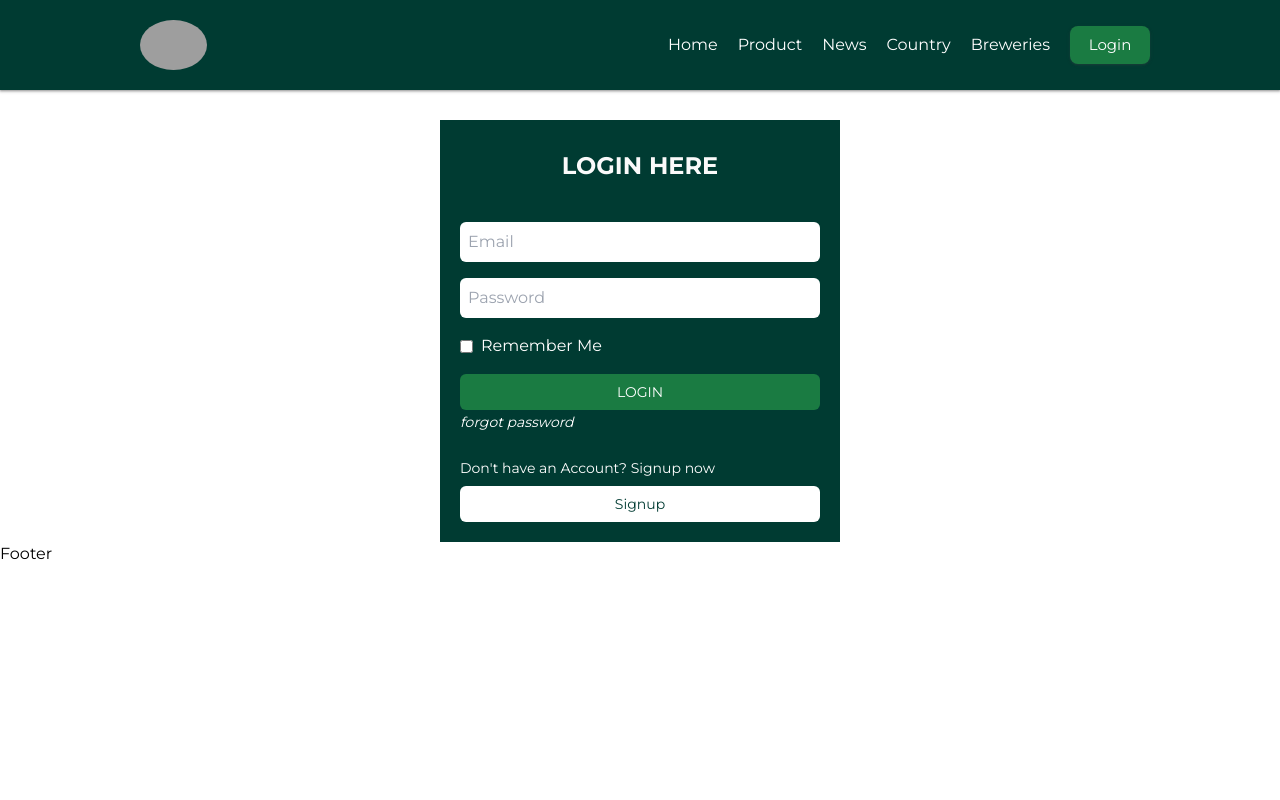
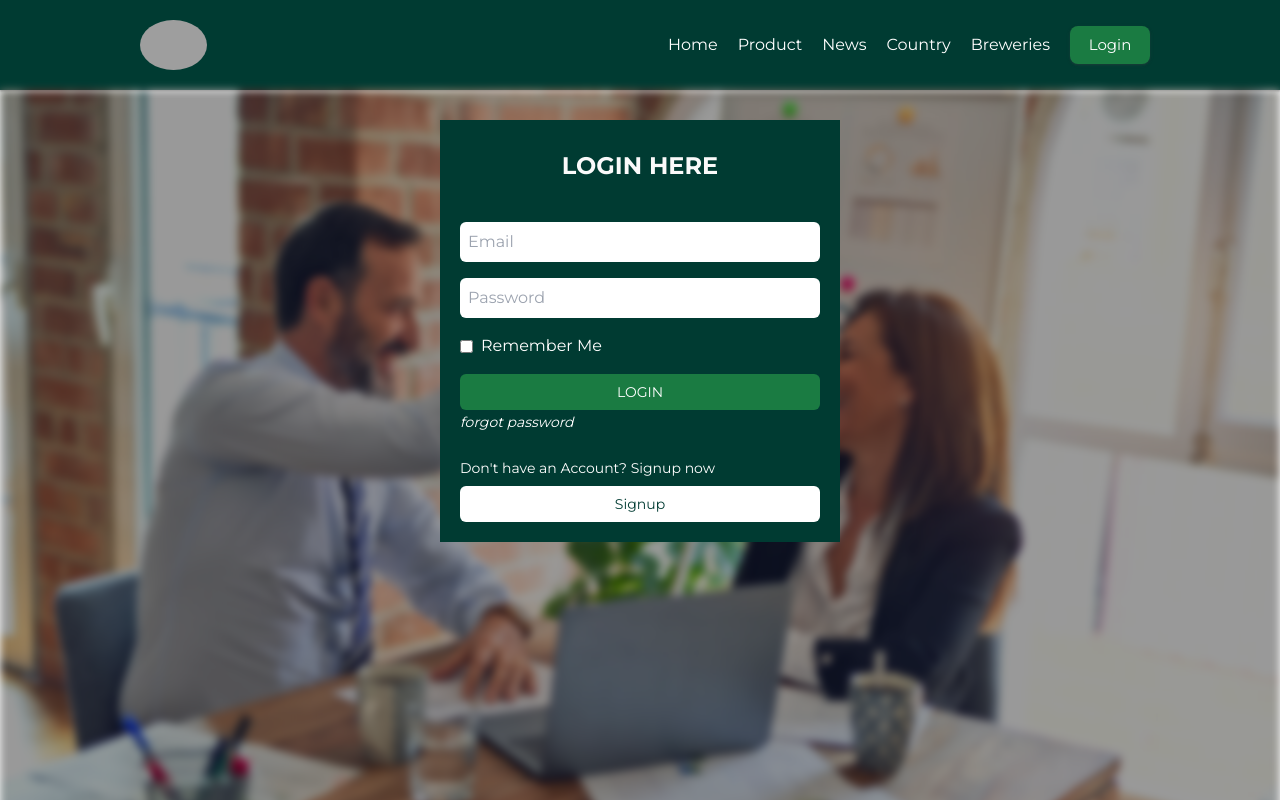
Before and after one commit to olakved/e-commerce, a React (Vite) app: page /login in a window 1280 px wide. Shown: the top 800 px of the page. Built offline with nearby package versions, Linux system fonts and the light colour scheme; grey boxes are pictures that could not be loaded.

Commit message:
corrections

```diff
--- a/src/pages/Login/index.jsx
+++ b/src/pages/Login/index.jsx
@@ -1,8 +1,8 @@
 import React from "react";
 import { Link } from "react-router-dom";
-import axios from "axios";
 import { useForm } from "react-hook-form";
 import { useNavigate } from "react-router-dom";
+import bgImg from "../../assets/signupBg.jpg";
 
 function LoginPage() {
   const patternCheck = /^\w+([\.-]?\w+)*@\w+([\.-]?\w+)*(\.\w{2,3})+$/;
@@ -36,8 +36,12 @@ function LoginPage() {
   };
 
   return (
-    <div className="flex justify-center ">
-      <div className="bg-[#003b32]  w-[400px] mt-[30px] flex items-center flex-col">
+    <div className="flex justify-center h-full sm:h-screen">
+      <div className="w-full h-full relative blur-sm">
+        <img src={bgImg} alt="" className="relative" />
+        <div className="bg-black/40 w-full h-full absolute top-0"></div>
+      </div>
+      <div className="bg-[#003b32]  w-[400px] mt-[30px] flex items-center flex-col absolute">
         <h1 className="text-neutral-50 mt-[30px] text-2xl font-bold">
           LOGIN HERE
         </h1>
```
